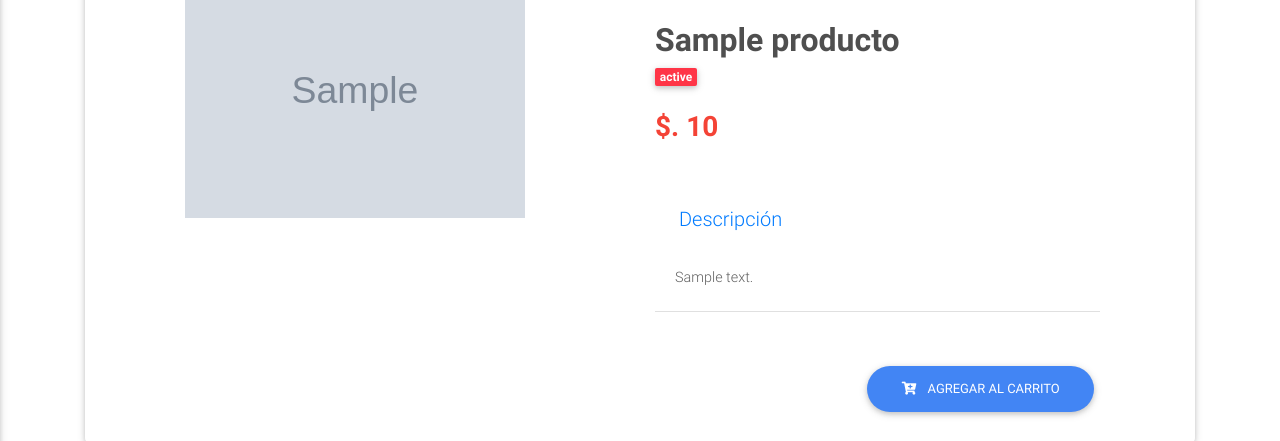
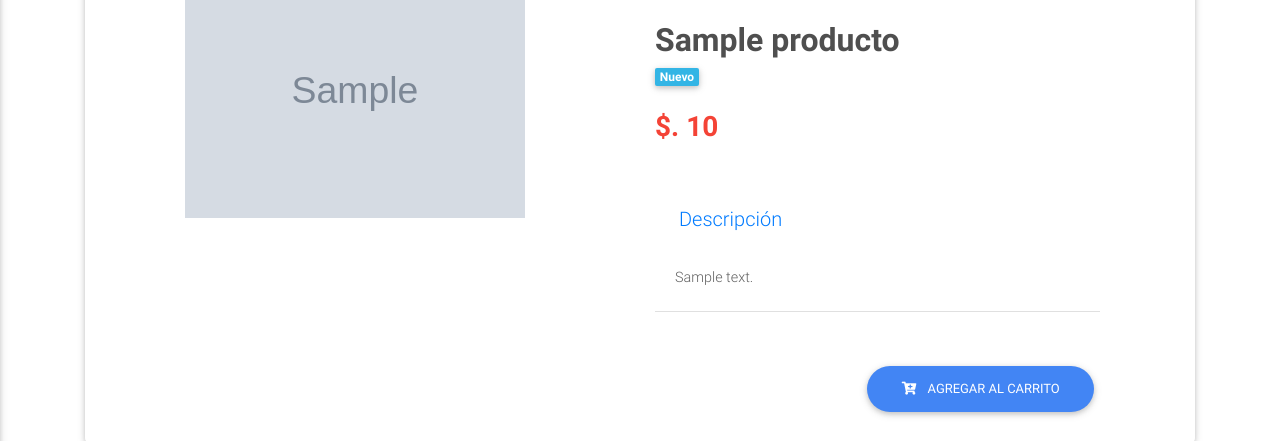
Before and after one commit to wilhenc36/Now-Electronics, a Node server app: template views/mostrarProducto.hbs in a window 1280 px wide. Shown: the part 205-646 px from the top of the page. Run offline with Node 20, Linux system fonts and the light colour scheme; tables that the repository leaves empty hold one stand-in row (values such as "Sample post"); the template is opened without the code that fills it: values that come from a table or form of the project are taken from there, most other values are stand-ins (such as "Sample title", 1, 10 or a date in 2020); grey boxes marked "Sample" are stand-in pictures; some libraries are stand-ins or nearby versions.

Commit message:
Cambios al mostrar el estado

```diff
--- a/controllers/productoController.js
+++ b/controllers/productoController.js
@@ -212,6 +212,12 @@ exports.verProducto = async (req, res, next) => {
 
   // Buscar productos en el carrito de compras si existen
   //const carrito = await Carrito.findOne({ usuario: req.user._id });
+
+  if (producto.estado == "nuevo") {
+    producto.estado = true;
+  } else {
+    producto.estado = false;
+  }
 
   if (!producto) res.redirect("/");
   else {
--- a/views/buscar.hbs
+++ b/views/buscar.hbs
@@ -171,10 +171,10 @@
               <a href="/producto/{{producto.url}}" class="dark-grey-text">{{producto.nombre}}</a>
             </strong>
           </h5>
-          {{#if estado}}
-          <span class="badge badge-danger mb-2">{{producto.estado}}</span>
+          {{#if producto.estado}}
+          <span class="badge badge-info mb-2 ml-2">Nuevo</span>
           {{else}}
-          <span class="badge badge-info mb-2 ml-2">{{producto.estado}}</span>
+          <span class="badge badge-danger mb-2 ">Oferta</span>
           {{/if}}
           <!-- Rating -->
           <ul class="rating">
--- a/views/mostrarProducto.hbs
+++ b/views/mostrarProducto.hbs
@@ -34,18 +34,18 @@
         <!-- Carousel Wrapper -->
       </div>
       <div class="col-lg-5 mr-3 text-center text-md-left">
-         <div class="pull-right">
-            <span class="text-muted">Estado del carrito</span> <a href="/carrito" class="btn btn-link"><i
-                class="fa fa-shopping-cart"></i> {{session.carrito.cantidadTotal}} artículos</a>
-          </div>
+        <div class="pull-right">
+          <span class="text-muted">Estado del carrito</span> <a href="/carrito" class="btn btn-link"><i
+              class="fa fa-shopping-cart"></i> {{session.carrito.cantidadTotal}} artículos</a>
+        </div>
         <h2
           class="h2-responsive text-center text-md-left product-name font-weight-bold dark-grey-text mb-1 ml-xl-0 ml-4">
           <strong>{{producto.nombre}}</strong>
         </h2>
-        {{#if estado}}
-        <span class="badge badge-danger product mb-4 ml-xl-0 ml-4">{{producto.estado}}</span>
+        {{#if producto.estado}}
+        <span class="badge badge-info product mb-4 ml-xl-0 ml-4">Nuevo</span>
         {{else}}
-        <span class="badge badge-danger product mb-4 ml-xl-0 ml-4">{{producto.estado}}</span>
+        <span class="badge badge-danger product mb-4 ml-xl-0 ml-4">Oferta</span>
         {{/if}}
         <h3 class="h3-responsive text-center text-md-left mb-5 ml-xl-0 ml-4">
           <span class="red-text font-weight-bold">
```
Also changed, not shown: controllers/homeController.js (+14 -5 lines).
